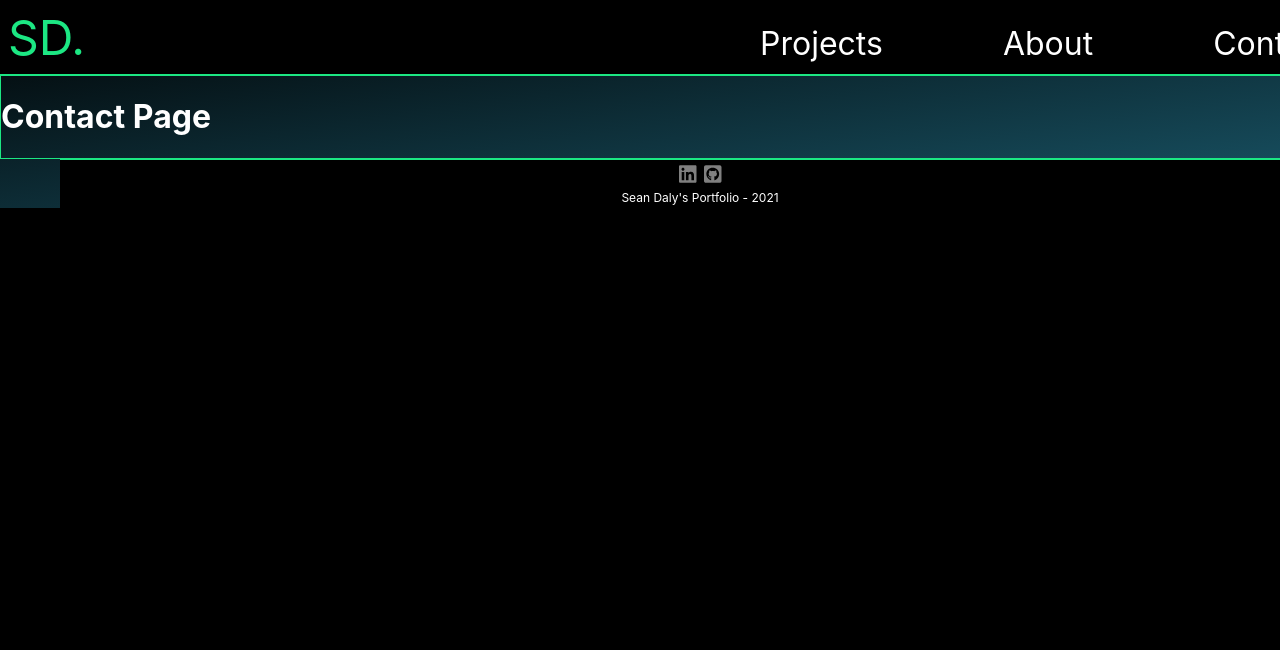
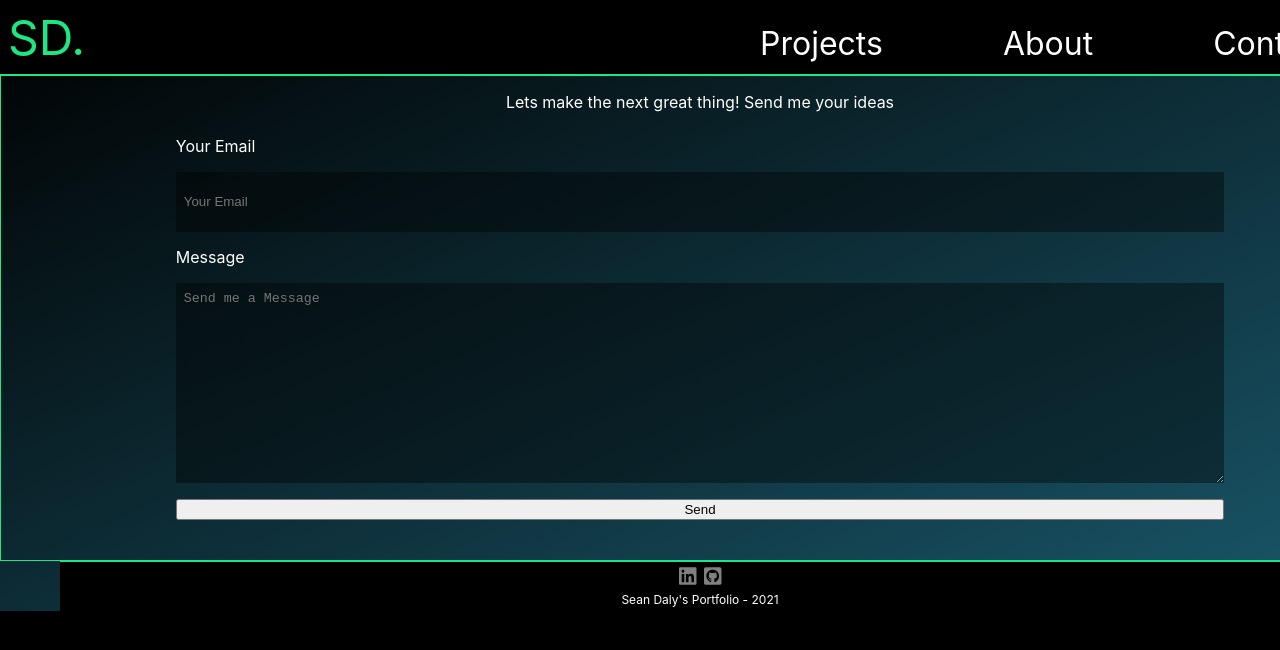
Before and after one commit to dals1791/Portfolio, a Next.js app: page /contact in a window 1280 px wide. Shown: the top 650 px of the page. Built offline with nearby package versions, Linux system fonts and the light colour scheme; no server answers.

Commit message:
added contact form

```diff
--- /dev/null
+++ b/components/contactForm/contactForm.js
@@ -0,0 +1,64 @@
+import React, { useState } from "react";
+import axios from "axios";
+import styles from "./contactForm.module.css";
+
+
+const ContactForm = () => {
+  const [formData, setFormData] = useState({
+    email: "",
+    message: "",
+  });
+  const [formSubmitMsg, setFormSubmitMsg]=useState("")
+  const form_id=process.env.NEXT_PUBLIC_FORMID
+
+
+  const handleSubmit = (event) => {
+    event.preventDefault();
+    axios({
+      method: "POST",
+      url: `https://formspree.io/f/${form_id}`,
+      data: formData,
+    })
+    .then(r=>{
+        setFormSubmitMsg("Thanks, I will respond as soon as I can!")
+    })
+    .catch(e=>{
+        setFormSubmitMsg("Your message did not submit!")
+    })
+
+  };
+  const handleChange=(event)=>{
+    setFormData({...formData, [event.target.name]: event.target.value});
+  };
+  return (<>
+  <div className={styles.formContainer}>
+      <p>Lets make the next great thing! Send me your ideas</p>
+    <form onSubmit={handleSubmit}
+    className={styles.contactForm}>
+        <label>Your Email</label>
+        <input
+        className={styles.emailInput}
+        type="email"
+        name="email"
+        placeholder="Your Email"
+        value={formData.email}
+        onChange={handleChange}
+        />
+        <label>Message</label>
+        <textarea
+        className={styles.messageInput}
+        type="text"
+        name="message"
+        placeholder="Send me a Message"
+        value={formData.message}
+        onChange={handleChange}
+        />
+        <button className={styles.submitButton} type="submit">Send</button>
+
+    </form>
+    <p>{formSubmitMsg}</p>
+    </div>
+  </>);
+};
+
+export default ContactForm;
--- /dev/null
+++ b/components/contactForm/contactForm.module.css
@@ -0,0 +1,32 @@
+.formContainer {
+  display: flex;
+  flex-direction: column;
+  align-items: center;
+  text-align: center;
+  justify-content: center;
+}
+.contactForm {
+  display: flex;
+  flex-direction: column;
+  text-align: left;
+  justify-content: space-around;
+  width: 75%;
+  height: 50vh;
+}
+.emailInput {
+    padding: 0 .5rem;
+  background: rgba(0, 0, 0, 0.4);
+  border: none;
+  height: 15%;
+  color:rgba(28, 231, 131, 1);
+}
+.messageInput {
+  padding: 0.5rem;
+  background: rgba(0, 0, 0, 0.4);
+  border: none;
+  height: 50%;
+  color: rgba(28, 231, 131, 1);
+  text-align: top;
+}
+.submitButton {
+}
--- a/package.json
+++ b/package.json
@@ -8,10 +8,12 @@
     "start": "next start"
   },
   "dependencies": {
+    "@formspree/react": "^2.2.3",
     "@fortawesome/fontawesome-svg-core": "^1.2.35",
     "@fortawesome/free-brands-svg-icons": "^5.15.3",
     "@fortawesome/free-solid-svg-icons": "^5.15.3",
     "@fortawesome/react-fontawesome": "^0.1.14",
+    "axios": "^0.21.1",
     "contentful": "^8.2.1",
     "next": "10.0.9",
     "react": "17.0.1",
--- a/pages/contact.js
+++ b/pages/contact.js
@@ -1,12 +1,15 @@
+
+import Head from 'next/head'
 import Layout from "../components/layout/layout.js";
-import Head from 'next/head'
+import ContactForm from '../components/contactForm/contactForm'
 const Contact = () => {
   return (
     <Layout>
         <Head>
         <title>Contact Sean!</title>
       </Head>
-      <h1>Contact Page</h1>
+
+      <ContactForm/>
     </Layout>
   );
 };
```
Also changed, not shown: 1 other file (tests, documents, lock files or other folders).
